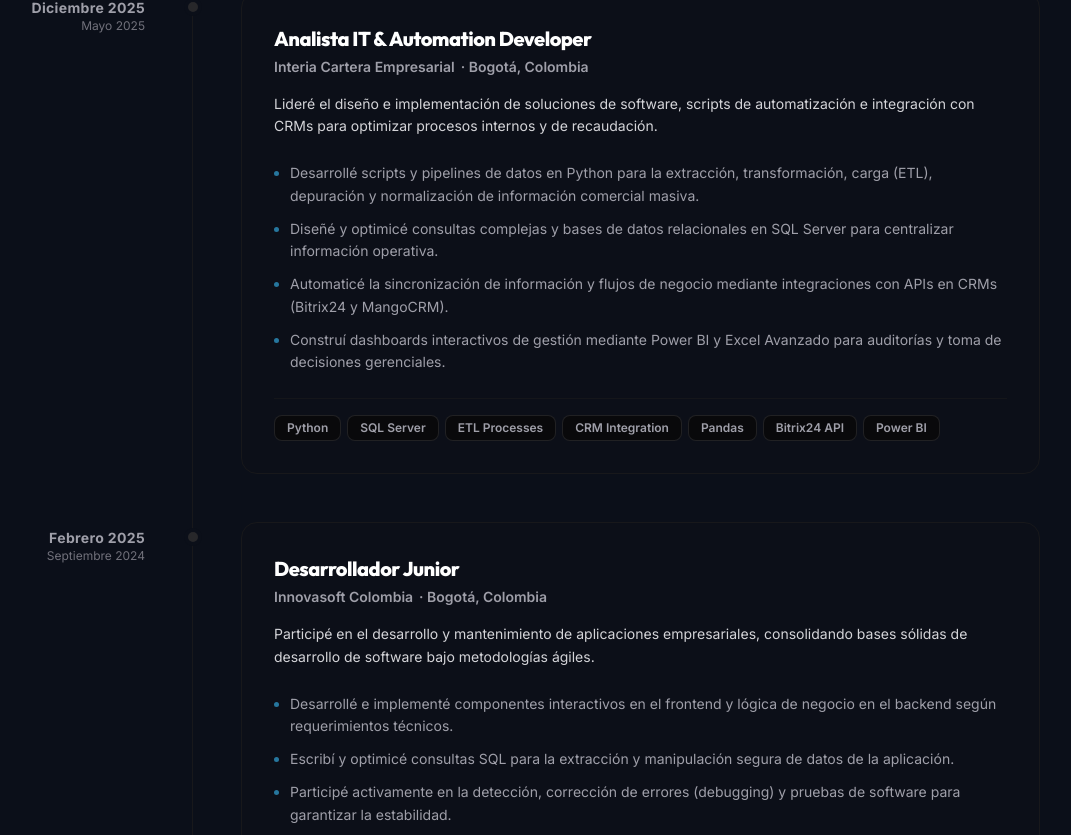
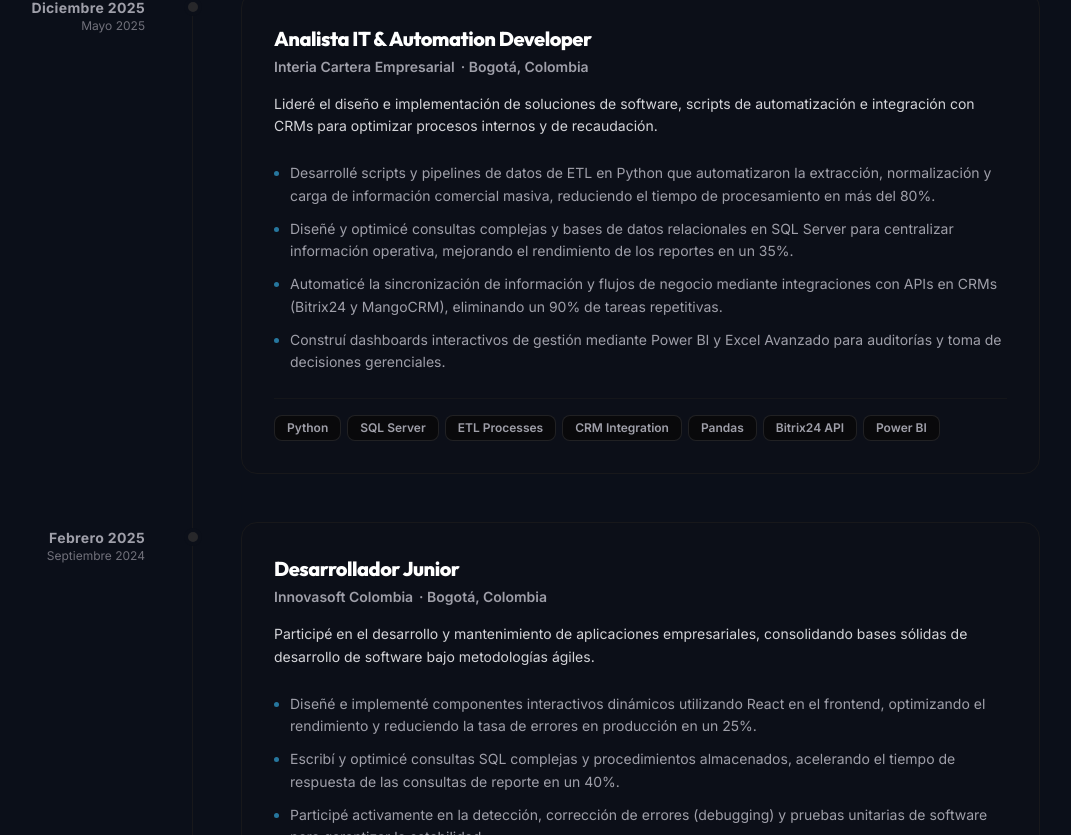
Before and after one commit to cristiannwtf1/cristian-cubillos-portfolio, a React (Vite) app: page / in a window 1280 px wide. Shown: the part 3525-4360 px from the top of the page, without its empty margins (88-1159 px from the left). Built offline with nearby package versions, Linux system fonts and the light colour scheme.

Commit message:
refactor: optimize cv experience timeline and project links

```diff
--- a/src/data/experience.data.ts
+++ b/src/data/experience.data.ts
@@ -33,9 +33,9 @@ export const experienceData: ExperienceData = {
       summary:
         'Lideré el diseño e implementación de soluciones de software, scripts de automatización e integración con CRMs para optimizar procesos internos y de recaudación.',
       responsibilities: [
-        { text: 'Desarrollé scripts y pipelines de datos en Python para la extracción, transformación, carga (ETL), depuración y normalización de información comercial masiva.' },
-        { text: 'Diseñé y optimicé consultas complejas y bases de datos relacionales en SQL Server para centralizar información operativa.' },
-        { text: 'Automaticé la sincronización de información y flujos de negocio mediante integraciones con APIs en CRMs (Bitrix24 y MangoCRM).' },
+        { text: 'Desarrollé scripts y pipelines de datos de ETL en Python que automatizaron la extracción, normalización y carga de información comercial masiva, reduciendo el tiempo de procesamiento en más del 80%.' },
+        { text: 'Diseñé y optimicé consultas complejas y bases de datos relacionales en SQL Server para centralizar información operativa, mejorando el rendimiento de los reportes en un 35%.' },
+        { text: 'Automaticé la sincronización de información y flujos de negocio mediante integraciones con APIs en CRMs (Bitrix24 y MangoCRM), eliminando un 90% de tareas repetitivas.' },
         { text: 'Construí dashboards interactivos de gestión mediante Power BI y Excel Avanzado para auditorías y toma de decisiones gerenciales.' },
       ],
       technologies: ['Python', 'SQL Server', 'ETL Processes', 'CRM Integration', 'Pandas', 'Bitrix24 API', 'Power BI'],
@@ -50,9 +50,9 @@ export const experienceData: ExperienceData = {
       summary:
         'Participé en el desarrollo y mantenimiento de aplicaciones empresariales, consolidando bases sólidas de desarrollo de software bajo metodologías ágiles.',
       responsibilities: [
-        { text: 'Desarrollé e implementé componentes interactivos en el frontend y lógica de negocio en el backend según requerimientos técnicos.' },
-        { text: 'Escribí y optimicé consultas SQL para la extracción y manipulación segura de datos de la aplicación.' },
-        { text: 'Participé activamente en la detección, corrección de errores (debugging) y pruebas de software para garantizar la estabilidad.' },
+        { text: 'Diseñé e implementé componentes interactivos dinámicos utilizando React en el frontend, optimizando el rendimiento y reduciendo la tasa de errores en producción en un 25%.' },
+        { text: 'Escribí y optimicé consultas SQL complejas y procedimientos almacenados, acelerando el tiempo de respuesta de las consultas de reporte en un 40%.' },
+        { text: 'Participé activamente en la detección, corrección de errores (debugging) y pruebas unitarias de software para garantizar la estabilidad.' },
       ],
       technologies: ['JavaScript', 'HTML5/CSS3', 'Node.js', 'Express', 'SQL databases', 'Git', 'Software Testing'],
     },
--- a/src/data/projects.data.ts
+++ b/src/data/projects.data.ts
@@ -30,9 +30,14 @@ export const projectsData: ProjectsData = {
       featured: true,
       links: [
         {
-          label: 'Ver Detalles de Arquitectura',
+          label: 'Detalles de Arquitectura',
           url: '#experience',
           icon: 'Layers',
+        },
+        {
+          label: 'Código Privado (Confidencial)',
+          url: '#',
+          icon: 'Lock',
         },
       ],
       imageSrc: '/images/projects/goodnight_dashboard.png',
--- a/src/sections/CVPrint.tsx
+++ b/src/sections/CVPrint.tsx
@@ -19,11 +19,15 @@ const CVPrint: React.FC<CVPrintProps> = ({ onBack }) => {
     return method ? method.value : ''
   }
 
-  const displayedExperiences = cvType === 'completo'
-    ? experienceData.items
+  const primaryExperiences = cvType === 'completo'
+    ? experienceData.items.filter(item => !['exp-emtelco', 'exp-gober', 'exp-tp'].includes(item.id))
     : experienceData.items.filter(item =>
         ['exp-goodnight', 'exp-interia', 'exp-innovasoft', 'exp-groupcos'].includes(item.id)
       )
+
+  const secondaryExperiences = cvType === 'completo'
+    ? experienceData.items.filter(item => ['exp-emtelco', 'exp-gober', 'exp-tp'].includes(item.id))
+    : []
 
   const displayedEducation = cvType === 'completo'
     ? educationData.items
@@ -140,7 +144,7 @@ const CVPrint: React.FC<CVPrintProps> = ({ onBack }) => {
             Experiencia Laboral
           </h3>
           <div className="space-y-8">
-            {displayedExperiences.map((item) => (
+            {primaryExperiences.map((item) => (
               <article key={item.id} className="page-break-avoid">
                 <div className="flex flex-col sm:flex-row sm:items-center justify-between gap-1 mb-2">
                   <h4 className="text-base font-bold text-white print:text-slate-900">
@@ -165,6 +169,35 @@ const CVPrint: React.FC<CVPrintProps> = ({ onBack }) => {
                 </ul>
               </article>
             ))}
+
+            {/* Otras experiencias previas sin viñetas para el CV Completo */}
+            {secondaryExperiences.length > 0 && (
+              <div className="page-break-avoid border-t border-zinc-800/80 pt-6 mt-6 print:border-slate-200">
+                <h4 className="text-sm font-bold text-white print:text-slate-900 mb-3 uppercase tracking-wider">
+                  Otras experiencias previas (2016 - 2021)
+                </h4>
+                <div className="space-y-3 text-xs sm:text-sm text-zinc-400 print:text-slate-600">
+                  {secondaryExperiences.map((item) => (
+                    <div key={item.id} className="flex justify-between items-start gap-2">
+                      <div>
+                        <span className="font-bold text-zinc-300 print:text-slate-800">{item.role}</span>
+                        <span className="text-zinc-500"> · {item.company} {item.location && `· ${item.location}`}</span>
+                      </div>
+                      <span className="text-xs shrink-0 font-semibold text-emerald-400 print:text-slate-700">
+                        {item.startDate} - {item.endDate}
+                      </span>
+                    </div>
+                  ))}
+                </div>
+              </div>
+            )}
+
+            {/* Nota de continuidad de una línea para el CV Ejecutivo */}
+            {cvType === 'ejecutivo' && (
+              <div className="page-break-avoid border-t border-zinc-800/80 pt-6 mt-4 print:border-slate-200 text-[11px] text-zinc-500 print:text-slate-600 italic">
+                * Otras experiencias previas en soporte y análisis de datos (2016 - 2022): Aprendiz IT en Jazzplat Colombia, Asesor de Soporte en Emtelco, Inspector de Datos en Gobernación de Cundinamarca y Analista de BackOffice en Teleperformance.
+              </div>
+            )}
           </div>
         </section>
 
--- a/src/sections/Experience.tsx
+++ b/src/sections/Experience.tsx
@@ -123,7 +123,8 @@ const Experience: React.FC = () => {
                     {item.summary}
                   </p>
 
-                  {/* Responsibilities list */}
+                  {/* Responsibilities list (only for primary roles) */}
+                  {item.responsibilities.length > 0 && !['exp-emtelco', 'exp-gober', 'exp-tp'].includes(item.id) && (
                     <ul className="space-y-2.5 mb-6 list-disc list-outside pl-4 text-xs sm:text-sm text-zinc-400 leading-relaxed font-sans">
                       {item.responsibilities.map((resp, idx) => (
                         <li key={idx} className="marker:text-brand-sky/60">
@@ -131,6 +132,7 @@ const Experience: React.FC = () => {
                         </li>
                       ))}
                     </ul>
+                  )}
 
                   {/* Technologies Badges */}
                   <div className="flex flex-wrap gap-1.5 pt-4 border-t border-zinc-900/80">
```
Lines whose indentation alone changed are shown as unchanged.
